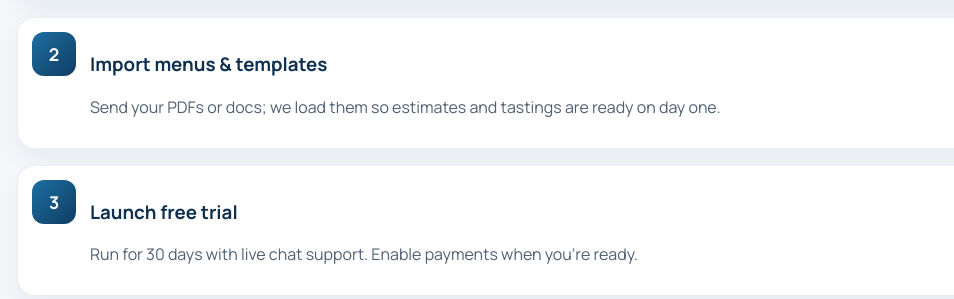
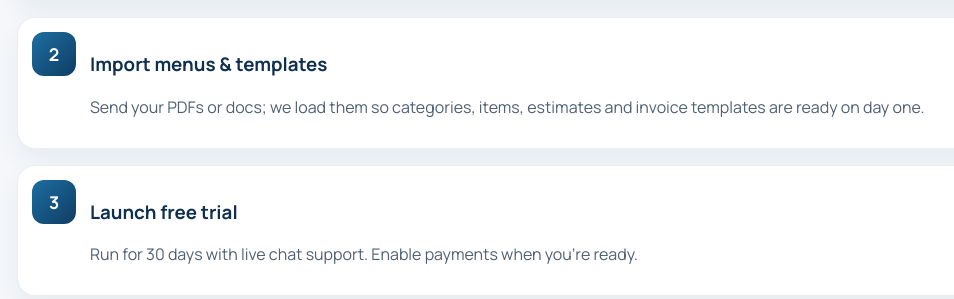
Before and after one commit to joeapter/CaterBasePro, a Django app: page / in a window 1280 px wide. Shown: the part 1731-2030 px from the top of the page, without its empty margins (71-1025 px from the left). Run offline with Django 4.2, Linux system fonts and the light colour scheme.

Commit message:
Update onboarding copy for menu imports

```diff
--- a/templates/marketing/landing.html
+++ b/templates/marketing/landing.html
@@ -142,7 +142,7 @@
             <span class="step-marker">2</span>
             <div>
               <h3>Import menus & templates</h3>
-              <p class="muted">Send your PDFs or docs; we load them so estimates and tastings are ready on day one.</p>
+              <p class="muted">Send your PDFs or docs; we load them so categories, items, estimates and invoice templates are ready on day one.</p>
             </div>
           </div>
           <div class="step">
```
